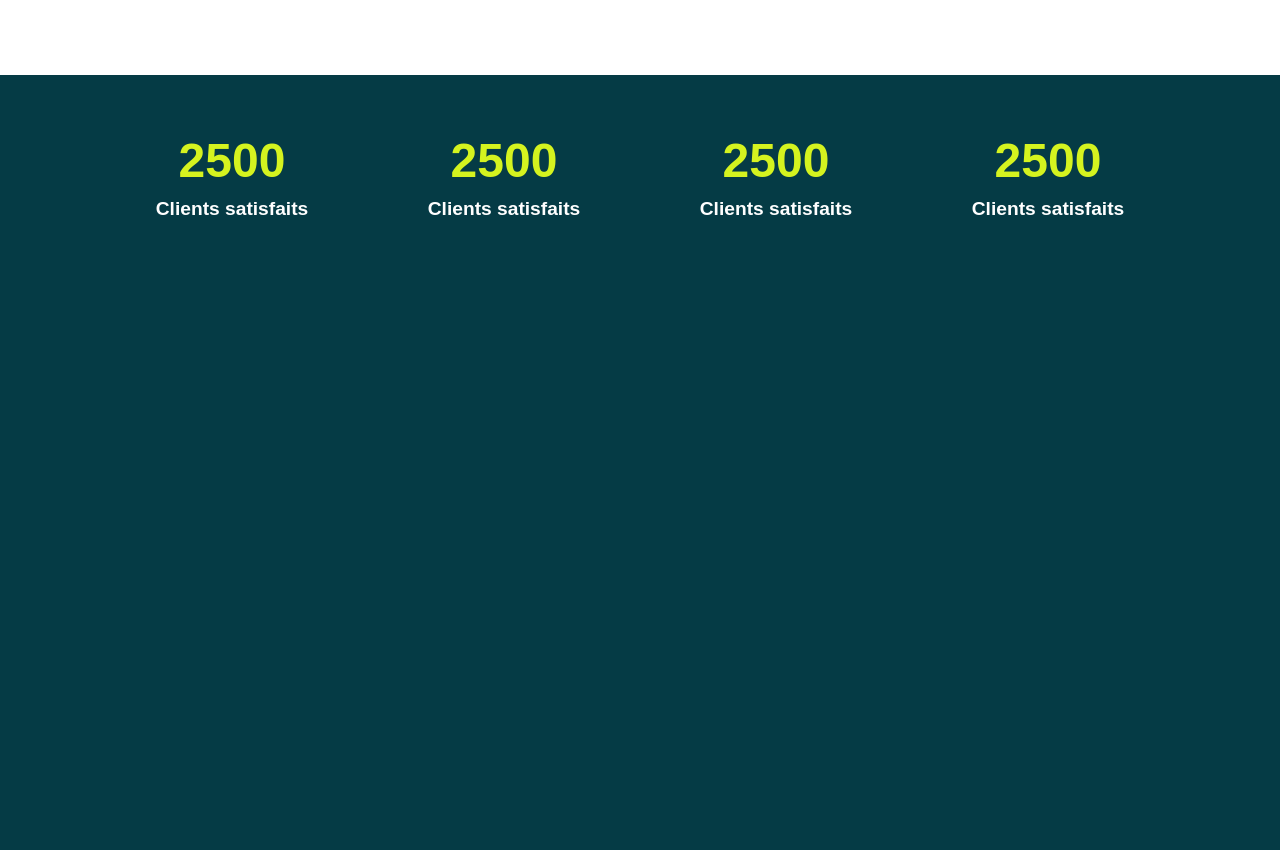
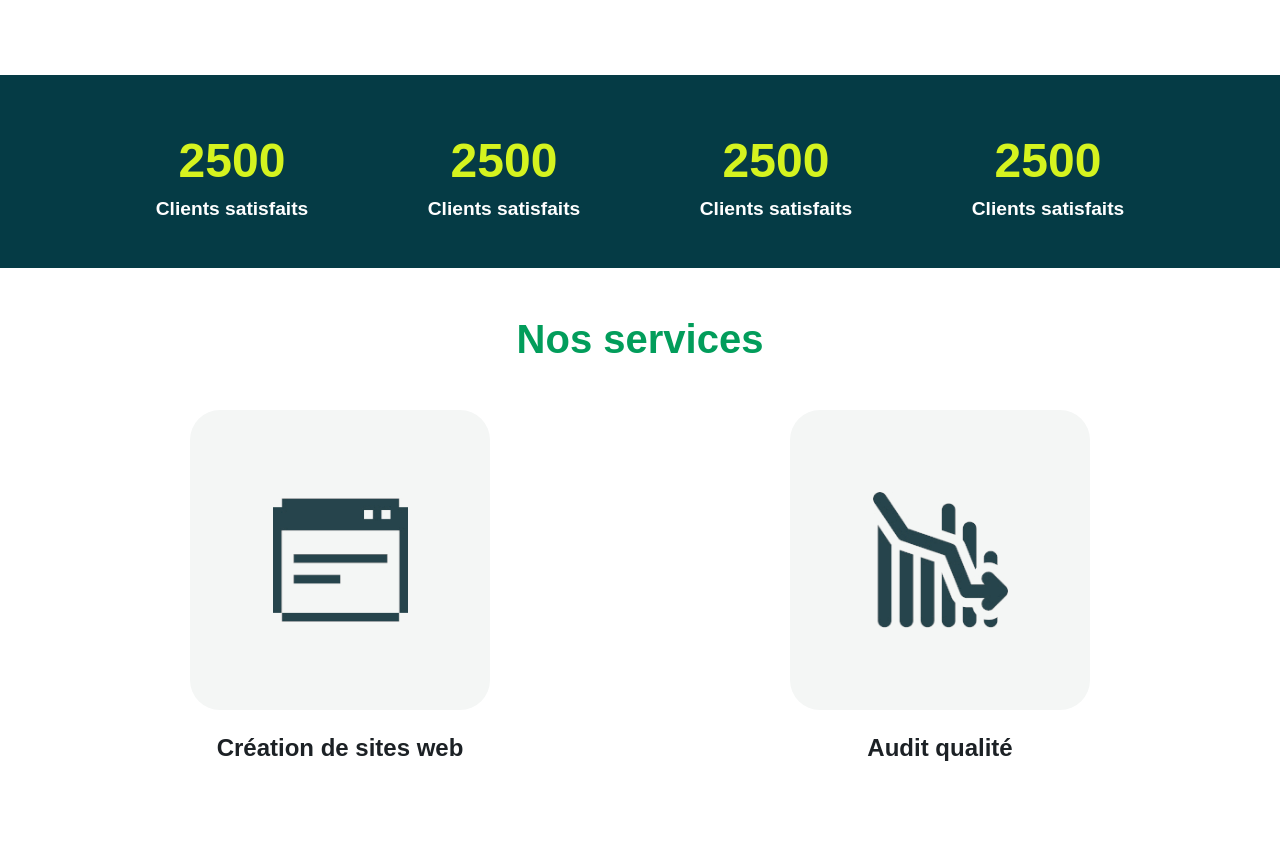
Before and after one commit to TheRealPikevchu/Atelier-HTML-CSS, a plain HTML site: page index.html in a window 1280 px wide. Shown: the part 1320-2170 px from the top of the page. Before the commit the page ends 1588 px from the top, so only its background shows below. Drawn offline with Linux system fonts and the light colour scheme; a script that the page names is missing.

Commit message:
services done

```diff
--- a/index.html
+++ b/index.html
@@ -11,7 +11,7 @@
 </head>
 
 <body>
-    <header class="background--light">
+    <header class="light-background">
         <nav>
             <a href="index.html" class="text-color--primary-dark poppins-black">
                 Agenc<i class="text-color--primary-dark poppins-black-italic">eco</i>
@@ -34,7 +34,7 @@
                 <h1><em>agence web écologique</em></h1>
             </div>
         </section>
-        <section class="team">
+        <section class="team light-background">
             <h2>Notre équipe</h2>
             <h3>Deserunt est adipisicing nisi magna irure sint aliqua aliquip consectetur adipisicing eiusmod aute qui est. Culpa commodo veniam ad anim sint exercitation deserunt consequat.</h3>
             <div class="row container">
@@ -75,6 +75,23 @@
                 </div>
             </div>
         </section>
+        <section class="services light-background">
+            <h2>Nos services</h2>
+            <div class="container row">
+                <div class="column">
+                    <div class="services__rounded-background">
+                        <img src="images/Vector-0-transparent.png" alt="Icône programme informatique">
+                    </div>
+                    <h3>Création de sites web</h3>
+                </div>
+                <div class="column">
+                    <div class="services__rounded-background">
+                        <img src="images/Vector-1-transparent.png" alt="Icône graphique décroissant">
+                    </div>
+                    <h3>Audit qualité</h3>
+                </div>
+            </div>
+        </section>
     </main>
     <footer>
 
--- a/scss/colors.scss
+++ b/scss/colors.scss
@@ -8,16 +8,20 @@
     --teal: #053b45;
     --lightgrey: #f4f6f5;
 
+
     // reference colors
-    --color-main: var(--black);
+    --color-main: var(--white);
     --color-primary: var(--green);
     --color-secondary: var(--lime);
     --color-background: var(--teal);
+    --color-background-highlight: var(--lightgrey);
 
-    --color-main-reverse: var(--white);
+    --color-main--reverse: var(--black);
+    --color-background--reverse: var(--white);
 
     --color-primary--dark: hsl(from var(--color-primary) h s calc(l - 10));
     --color-main--light: hsl(from var(--color-main) h s calc(l + 30));
+    --color-main--reverse--light: hsl(from var(--color-main--reverse) h s calc(l + 30));
     // ? Why the following code is not doable ?
     // --color-primary--dark: #{darken(var(--color-primary), 10%)};
     // --color-main--light: #{lighten(var(--color-main), 30%)};
@@ -26,8 +30,12 @@
 
 body {
     color: var(--color-main);
+    background-color: var(--color-background);
+}
 
-    background-color: var(--color-background);
+.light-background {
+    color: var(--color-main--reverse);
+    background-color: var(--color-background--reverse);
 }
 
 .text-color--primary {
--- a/scss/font.scss
+++ b/scss/font.scss
@@ -40,7 +40,14 @@ em {
 }
 
 a {
+    color: var(--color-main);
     text-decoration: none;
+}
+
+.light-background{
+    a {
+        color: var(--color-main--reverse);
+    }
 }
 
 .text-center {
--- a/scss/index.scss
+++ b/scss/index.scss
@@ -4,7 +4,6 @@ header {
     position: fixed;
     z-index: 1;
     width: 100%;
-    background-color: var(--white);
 
     nav {
         display: flex;
@@ -17,8 +16,7 @@ header {
     }
 
     a {
-        font-weight: 700;
-        color: var(--color-main);
+        font-weight: bold;
     }
 
     div {
@@ -32,6 +30,7 @@ header {
     }
 }
 
+// ? Posible to use --max-width instead of 1200px ?
 @media screen and (min-width: 1200px) {
     .landing {
         height: 100vh;
@@ -93,7 +92,6 @@ header {
 }
 
 .team {
-    background-color: var(--color-main-reverse);
     padding: 1em 0;
 
     &>h3 {
@@ -127,7 +125,7 @@ header {
         margin: 0 auto;
         max-width: 12em;
         font-size: smaller;
-        color: var(--color-main--light);
+        color: var(--color-main--reverse--light);
     }
 }
 
@@ -141,8 +139,42 @@ header {
     p {
         margin: 0 auto;
 
-        color: var(--color-main-reverse);
         font-size: larger;
         font-weight: bolder;
     }
 }
+
+.services {
+    padding: 1em 0;
+
+    .row{
+        justify-content: space-evenly;
+        margin: 3em auto;
+    }
+
+    div {
+        margin: 0 auto;
+    }
+
+    &__rounded-background {
+        width: 25vw;
+        aspect-ratio: 1;
+        max-width: 300px;
+
+        display: flex;
+        justify-content: center;
+        align-items: center;
+
+        border-radius: 10%;
+        background-color: var(--color-background-highlight);
+
+        img {
+            width: 45%;
+            object-fit: contain;
+        }
+    }
+
+    h3 {
+        font-size: x-large;
+    }
+}
```
Also changed, not shown: css/colors.css, css/font.css, css/index.css, images/Vector-0-transparent.png (added), images/Vector-1-transparent.png (added), images/Vector-1.jpg, images/Vector-2.jpg, images/Vector-3.jpg, images/Vector-4.jpg, images/Vector.jpg.
